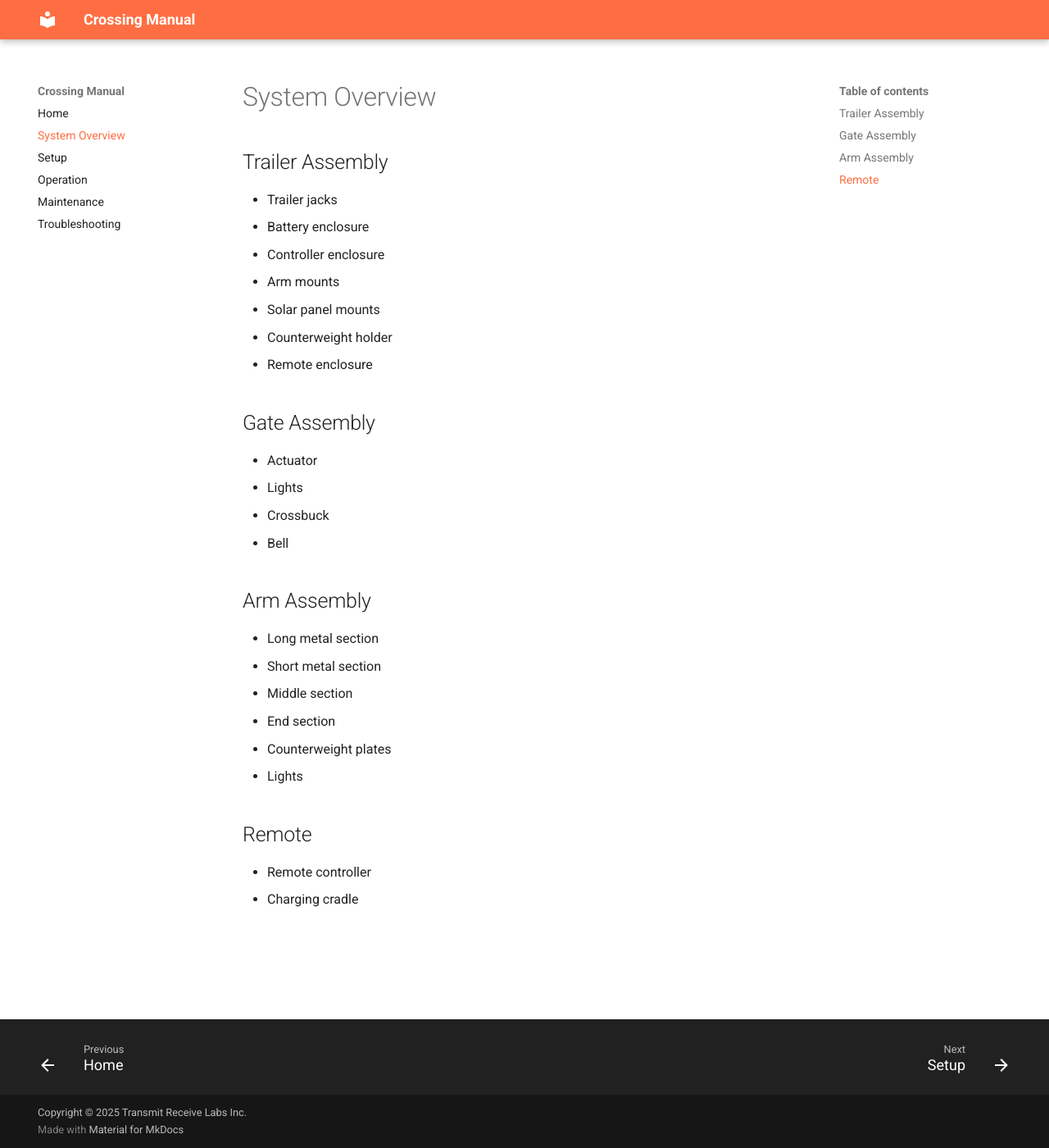
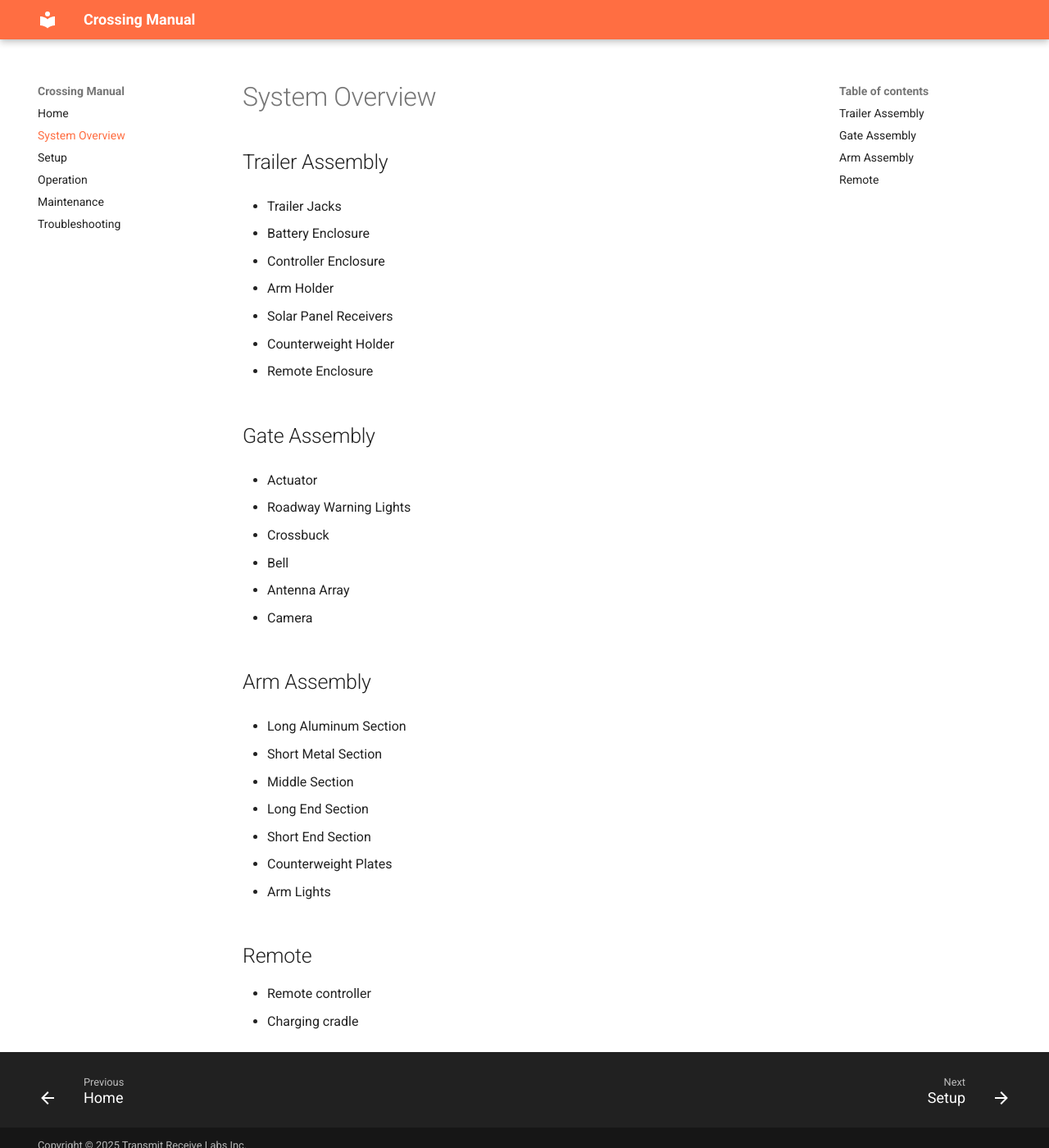
Before and after one commit to niell-ion/crossing-docs, an MkDocs documentation site: the page built from docs/crossing_overview.md, in a window 1280 px wide and 1400 px high. Shown: the whole window at 82% size. Built offline with MkDocs 1.6.1 and Material for MkDocs 9.7.7, drawn with Linux system fonts in a browser that asks for light colours.

Commit message:
Update crossing_overview.md

```diff
--- a/docs/crossing_overview.md
+++ b/docs/crossing_overview.md
@@ -1,32 +1,52 @@
 ## Trailer Assembly
 
-- Trailer jacks
-- Battery enclosure
-- Controller enclosure
-- Arm mounts
-- Solar panel mounts
-- Counterweight holder
-- Remote enclosure
+* Trailer Jacks
+
+* Battery Enclosure
+
+* Controller Enclosure
+
+* Arm Holder
+
+* Solar Panel Receivers
+
+* Counterweight Holder
+
+* Remote Enclosure
 
 
 
 ## Gate Assembly
 
-- Actuator
-- Lights
-- Crossbuck
-- Bell
+* Actuator
+
+* Roadway Warning Lights
+
+* Crossbuck
+
+* Bell
+
+* Antenna Array
+
+* Camera
 
 
 
 ## Arm Assembly
 
-- Long metal section
-- Short metal section
-- Middle section
-- End section
-- Counterweight plates
-- Lights
+* Long Aluminum Section
+
+* Short Metal Section
+
+* Middle Section
+
+* Long End Section
+
+* Short End Section
+
+* Counterweight Plates
+
+* Arm Lights
 
 
 
```
